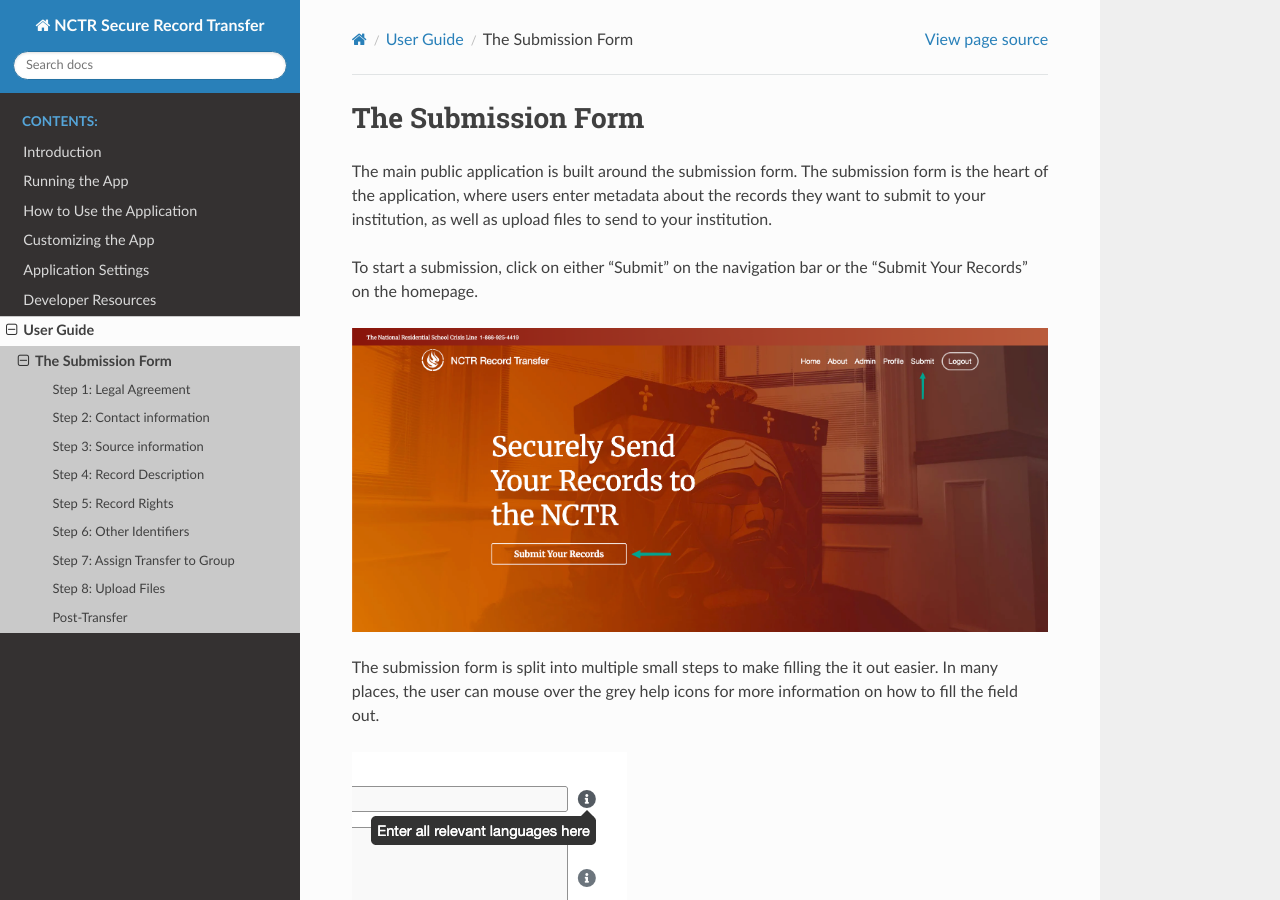
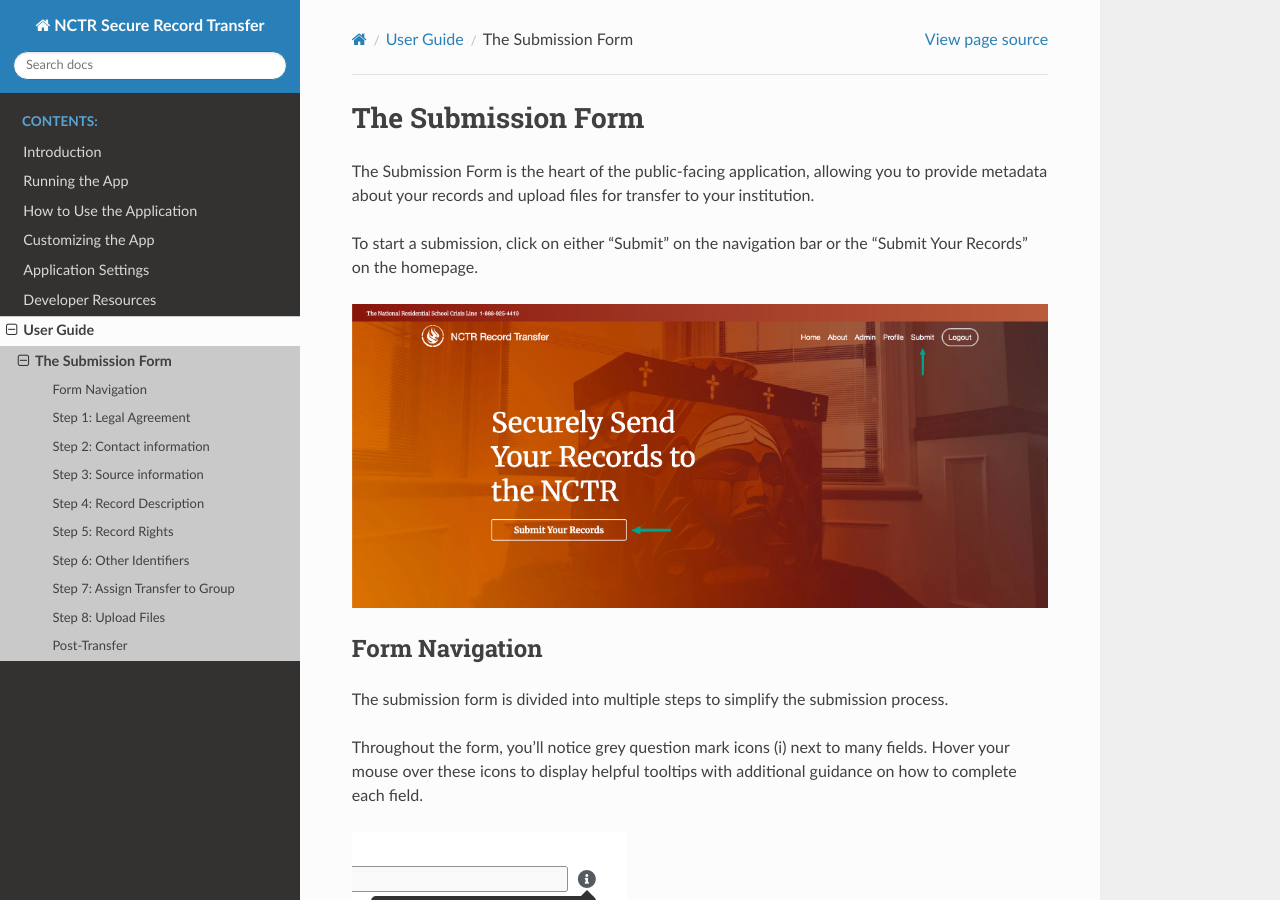
Before and after one commit to NationalCentreTruthReconciliation/Secure-Record-Transfer, a Sphinx documentation site: the page built from docs/userguide/submission-form.rst, in a window 1280 px wide and 900 px high. Built offline with Sphinx 7.4.7 and the Read the Docs theme 3.1.0, drawn with Linux system fonts in a browser that asks for light colours.

Commit message:
Use second-person perspective

```diff
--- a/docs/userguide/submission-form.rst
+++ b/docs/userguide/submission-form.rst
@@ -1,9 +1,8 @@
 The Submission Form
 ===================
 
-The main public application is built around the submission form. The submission form is the heart
-of the application, where users enter metadata about the records they want to submit to your
-institution, as well as upload files to send to your institution.
+The Submission Form is the heart of the public-facing application, allowing you to provide
+metadata about your records and upload files for transfer to your institution.
 
 To start a submission, click on either "Submit" on the navigation bar or the "Submit Your Records"
 on the homepage.
@@ -12,9 +11,14 @@ on the homepage.
     :alt: How to access the submission form
 
 
-The submission form is split into multiple small steps to make filling the it out easier. In many
-places, the user can mouse over the grey help icons for more information on how to fill
-the field out.
+Form Navigation
+##############
+
+The submission form is divided into multiple steps to simplify the submission process.
+
+Throughout the form, you'll notice grey question mark icons (i) next to many fields. Hover your
+mouse over these icons to display helpful tooltips with additional guidance on how to complete each
+field.
 
 .. image:: images/mouse_over_help_icon.png
     :alt: Help icons on the transfer form
```
